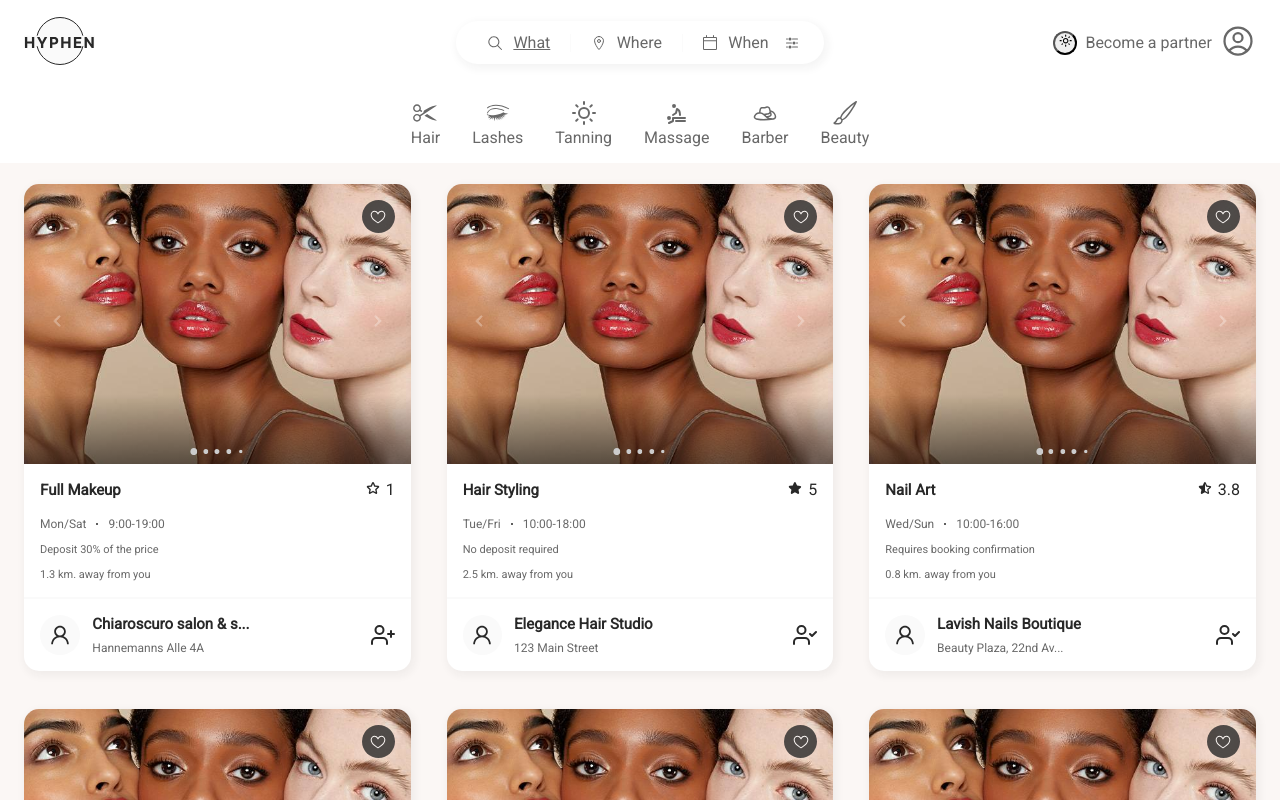
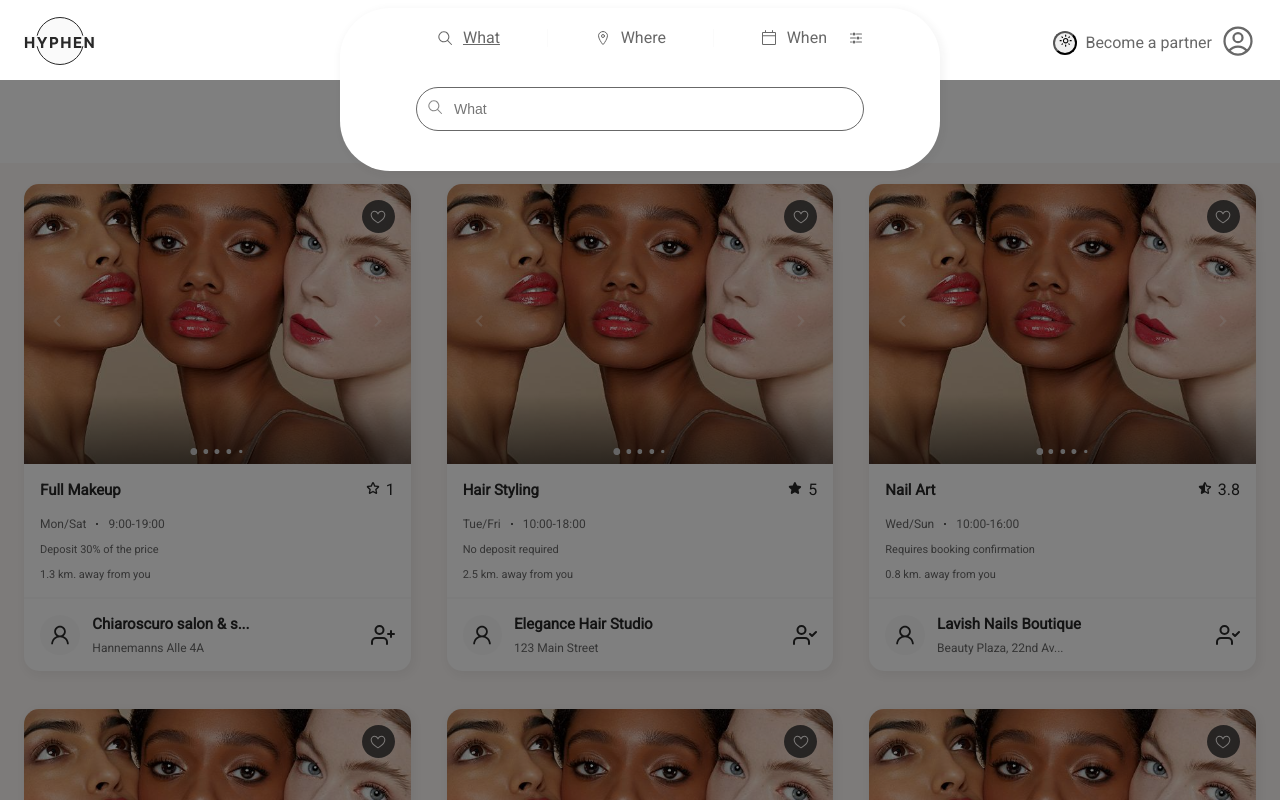
Before and after one commit to osampilona/hypen, a Next.js app: page / in a window 1280 px wide. Both pictures are taken after a click on the element "What". Shown: the top 800 px of the page. Built offline with nearby package versions, Linux system fonts and the light colour scheme.

Commit message:
Custom input field UI implementation

```diff
--- /dev/null
+++ b/src/components/CustomInputField/CustomInputField.tsx
@@ -0,0 +1,33 @@
+import customInputField from "@/components/CustomInputField/customInputField.module.scss";
+import { useState } from "react";
+
+interface CustomInputFieldProps {
+  leftIcon?: React.ReactNode;
+  rightIcon?: React.ReactNode;
+  placeholder?: string;
+}
+
+const CustomInputField: React.FC<CustomInputFieldProps> = ({
+  rightIcon,
+  leftIcon,
+  placeholder,
+}) => {
+  return (
+    <div className={customInputField.container}>
+      {leftIcon && (
+        <span className={customInputField.leftIcon}>{leftIcon}</span>
+      )}
+      <input
+        data-testid="customInputField"
+        className={customInputField.input}
+        type="text"
+        placeholder={placeholder || "Type here..."}
+      />
+      {rightIcon && (
+        <span className={customInputField.rightIcon}>{rightIcon}</span>
+      )}
+    </div>
+  );
+};
+
+export default CustomInputField;
--- /dev/null
+++ b/src/components/CustomInputField/customInputField.module.scss
@@ -0,0 +1,36 @@
+.container {
+  display: flex;
+  align-items: center;
+  border: 1px solid var(--labels-color);
+  border-radius: 25px;
+  padding: 5px;
+  width: 100%;
+  position: relative;
+  margin-bottom: 20px;
+}
+
+.leftIcon {
+  margin-right: 1rem;
+  color: #888;
+  position: absolute;
+  left: 10px;
+  pointer-events: none; // Prevent icon from interfering with input focus
+}
+
+.rightIcon {
+  margin-left: 1rem;
+  color: #888;
+  position: absolute;
+  right: 10px;
+  pointer-events: none; // Prevent icon from interfering with input focus
+}
+
+.input {
+  margin: 0 1rem;
+  flex: 1;
+  padding: 0.5rem 1rem;
+  border: none;
+  outline: none;
+  font-size: 14px;
+  background-color: transparent;
+}
--- a/src/components/SearchBar/SearchBar.tsx
+++ b/src/components/SearchBar/SearchBar.tsx
@@ -6,6 +6,8 @@ import { GoCalendar } from "react-icons/go";
 import { HiAdjustmentsHorizontal } from "react-icons/hi2";
 import Overlay from "@/components/Overlay/Overlay";
 import CustomCalendar from "@/components/CustomCalendar/CustomCalendar";
+import CustomInputField from "@/components/CustomInputField/CustomInputField";
+import { MdOutlineGpsFixed } from "react-icons/md";
 
 export interface ISearchBarProps {
   labelWhat: string;
@@ -24,13 +26,20 @@ const SearchBar = (props: ISearchBarProps) => {
   const handleClick = (label: string) => {
     if (label === isLabelClicked) {
       setIsLabelClicked(null);
-      if (label === "labelWhen") {
+      if (
+        label === "labelWhen" ||
+        label === "labelWhere" ||
+        label === "labelWhat"
+      ) {
         setIsOverlayVisible(false);
       }
     } else {
-      console.log("clicked");
       setIsLabelClicked(label);
-      if (label === "labelWhen") {
+      if (
+        label === "labelWhen" ||
+        label === "labelWhere" ||
+        label === "labelWhat"
+      ) {
         setIsOverlayVisible(true);
       }
     }
@@ -97,12 +106,6 @@ const SearchBar = (props: ISearchBarProps) => {
       <Overlay show={isOverlayVisible} onClose={handleOverlayClose}>
         <div className={searchBar.popupContent}>
           <div className={searchBar.popupHeader}>
-            {/* <GoSearch />
-            <p className={searchBar.label}>{props.labelWhat}</p>
-            <IoLocationOutline />
-            <p className={searchBar.label}>{props.labelWhere}</p>
-            <GoCalendar />
-            <p className={searchBar.label}>{props.labelWhen}</p> */}
             <div className={searchBar.search}>
               <div
                 className={searchBar.icon}
@@ -159,7 +162,18 @@ const SearchBar = (props: ISearchBarProps) => {
               <HiAdjustmentsHorizontal />
             </div>
           </div>
-          <CustomCalendar />
+          {isLabelClicked === "labelWhen" ? (
+            <CustomCalendar />
+          ) : isLabelClicked === "labelWhere" ? (
+            <CustomInputField
+              leftIcon={<GoSearch />}
+              placeholder={"Where"}
+              rightIcon={<MdOutlineGpsFixed />}
+            />
+          ) : isLabelClicked === "labelWhat" ? (
+            <CustomInputField leftIcon={<GoSearch />} placeholder={"What"} />
+          ) : null // Add a default component or another condition
+          }
         </div>
       </Overlay>
     </div>
```
Also changed, not shown: 2 other files (tests, documents, lock files or other folders).
